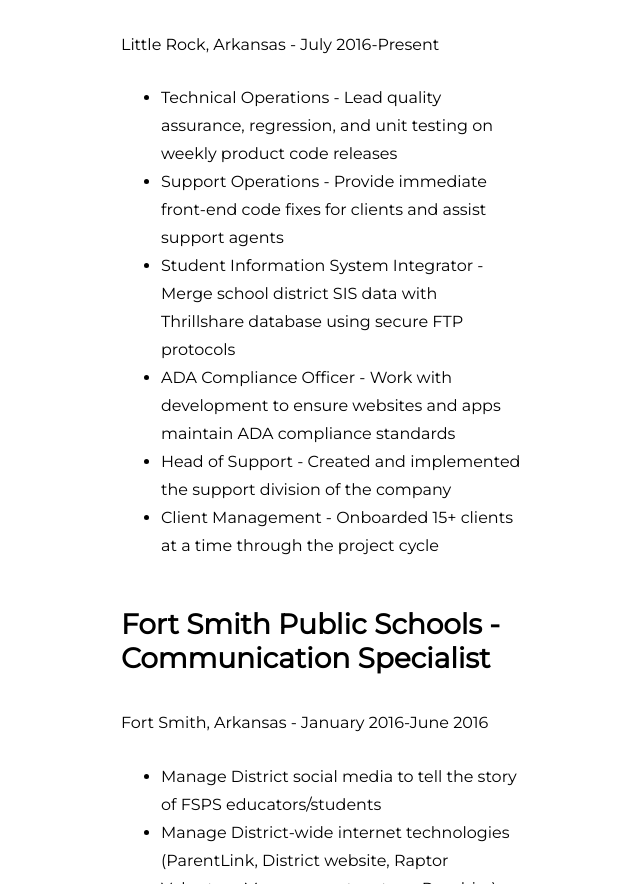
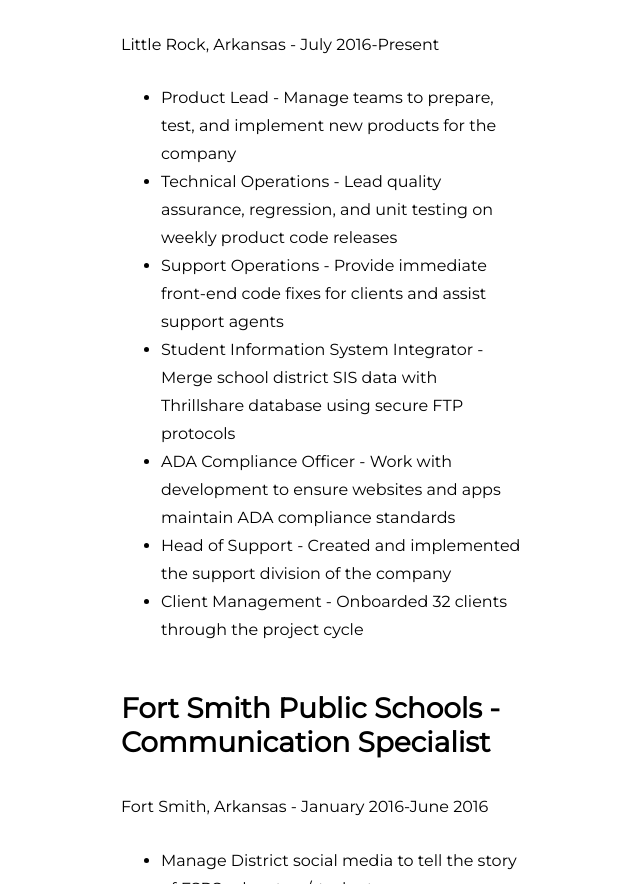
Before and after one commit to MooseTheHuman/MCV.3, a plain HTML site: page index.html in a window 1280 px wide. Shown: the part 990-1874 px from the top of the page, without its empty margins (639-1279 px from the left). Drawn offline with Linux system fonts and the light colour scheme.

Commit message:
Job role update
Coming from the addition of TP and Elevio.

```diff
--- a/index.html
+++ b/index.html
@@ -79,12 +79,13 @@
                             <h4>Apptegy, Inc. - Technical and Support Operations</h4>
                             <p>Little Rock, Arkansas - July 2016-Present</p>
                             <ul>
+				<li>Product Lead - Manage teams to prepare, test, and implement new products for the company
                                 <li>Technical Operations - Lead quality assurance, regression, and unit testing on weekly product code releases</li>
 				<li>Support Operations - Provide immediate front-end code fixes for clients and assist support agents</li>
 				<li>Student Information System Integrator - Merge school district SIS data with Thrillshare database using secure FTP protocols</li>
 				<li>ADA Compliance Officer - Work with development to ensure websites and apps maintain ADA compliance standards</li>
 				<li>Head of Support - Created and implemented the support division of the company</li>
-				<li>Client Management - Onboarded 15+ clients at a time through the project cycle</li>
+				<li>Client Management - Onboarded 32 clients through the project cycle</li>
                             </ul>
                         </div>
                         <div class="column--s-12">
```
